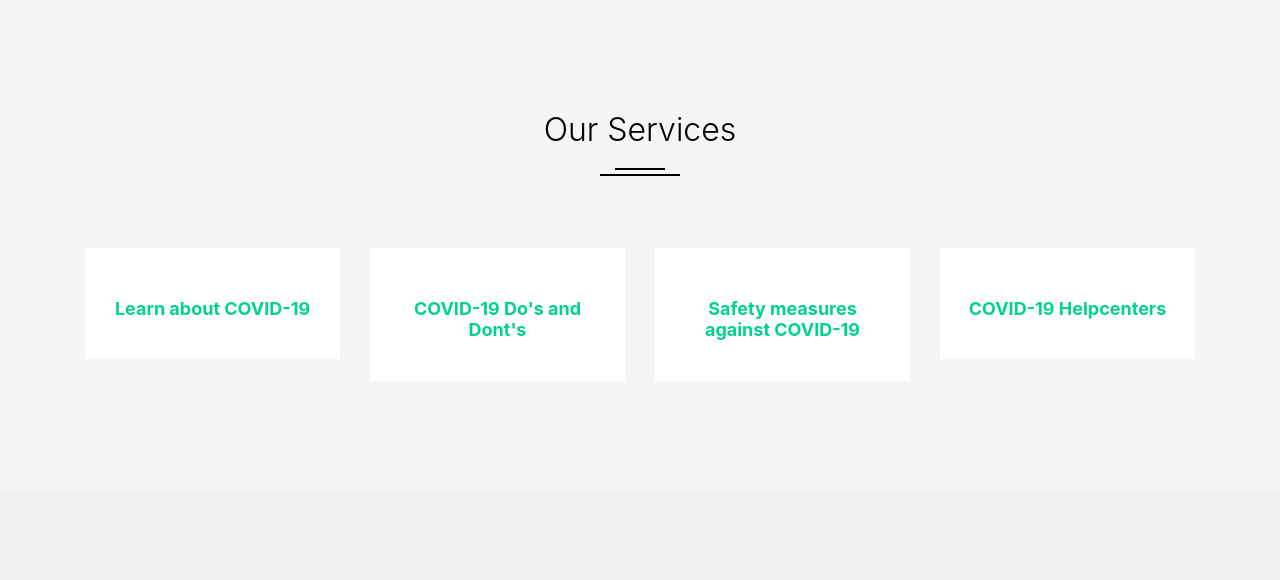
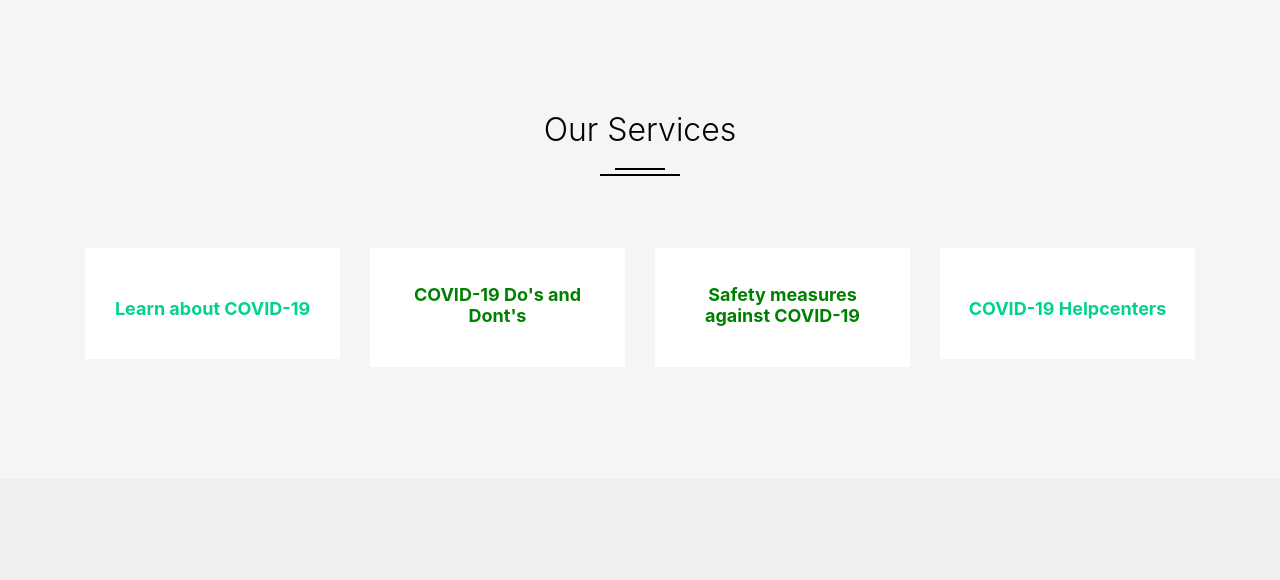
Before and after one commit to my68tron/ContactTrackerWebApp, a Django app: page / in a window 1280 px wide. Shown: the part 1339-1919 px from the top of the page. Run offline with Django 3.2, Linux system fonts and the light colour scheme; some libraries are stand-ins or nearby versions; some web fonts are replaced.

Commit message:
front end update

```diff
--- a/templates/info/index.html
+++ b/templates/info/index.html
@@ -83,40 +83,140 @@
         <h3><a class="font-weight-bold" data-toggle="collapse" href="#collapseExample1" role="button" aria-expanded="false" aria-controls="collapseExample">Learn about COVID-19</a></h3>
         <div class="collapse" id="collapseExample1">
           <div class="card card-body">
-              Anim pariatur cliche reprehenderit, enim eiusmod high life accusamus terry richardson ad squid. Nihil anim keffiyeh helvetica, craft beer labore wes anderson cred nesciunt sapiente ea proident.>
+
+
           </div>
         </div>
         <!--p>Lorem ipsum dolor sit amet. Consectetur adipisicing elit Eaque commodi.</p-->
       </div>
     </div>
+
+
+
+
+
+
     <div class="col-md-6 col-lg-3">
       <div class="service-29128 text-center">
-          <span class="d-block wrap-icon">
-            <!--span class="icon-desktop_mac"></span-->
-          </span>
-          <h3><a class="font-weight-bold" data-toggle="collapse" href="#collapseExample2" role="button" aria-expanded="false" aria-controls="collapseExample">COVID-19 Do's and Dont's</a></h3>
-          <div class="collapse" id="collapseExample2">
-            <div class="card card-body">
-              Anim pariatur cliche reprehenderit, enim eiusmod high life accusamus terry richardson ad squid. Nihil anim keffiyeh helvetica, craft beer labore wes anderson cred nesciunt sapiente ea proident.>
+        <p> </p>
+        <p> </p>
+        <h3><a style="color:green;"class="font-weight-bold"  data-target="#third6" data-toggle="modal" aria-expanded="false">COVID-19 Do's and Dont's</a></h3>
+                    <div id="third6" class="modal fade" tabindex="-1" role="dialog" aria-hidden="true">
+                      <div class="modal-dialog">
+                      <div class="modal-content">
+                          <div class="modal-header">
+                              <h2 style="color:blue; font-weight:bold;"><strong>Protect yourself and others: Follow these Do's and Dont's</strong></h2>
+                          </div>
+
+                          <div class="modal-body">
+                              <div class="col-md-12">
+                                    <div class="panel panel-default">
+                                        <div class="panel-body">
+                                            <div class="text-center">
+
+                                                <div class="panel-body">
+                                                    <fieldset>
+
+                                                      <h2 style="text-decoration: underline; color: red;"><strong>Do's</strong></h2>
+                                                        <p>
+                                                            <ul>
+                                                              <li>Practice frequent hand-washing. Wash hands with soap and water or use alcohol based hand rub. Wash hands even if the visibly clean</li>
+                                                              <li>Cover your nose and mouth with handkerchief/tissue while sneezing or coughing.</li>
+                                                              <li>Throw used tissues into closed bins immediately after use.</li>
+                                                              <li>See a doctor if you feel unwell(fever,difficult breathing and cough). While visiting doctor wear a mask/cloth to cover your mouth and nose.</li>
+                                                              <li>Avoid participating in large gatherings.</li>
+                                                              <li>If you have these signs/symptoms please call State helpline number or Ministry of Health and Family Welfare's 24x7 helpline at <b> 011-23978046 </b> .</li>
+                                                            </ul>
+                                                         </p>
+                                                      <h2 style="text-decoration: underline; color: red;"><strong>Dont's</strong></h2>
+                                                      <p>
+                                                        <ul>
+                                                          <li>Have a close contact with anyone, if you're experiencing cough and fever.</li>
+                                                          <li>Touch your eyes, nose and mouth.</li>
+                                                          <li>Spit in public</li>
+                                                        </ul>
+                                                      </p>
+                                                    </fieldset>
                                                 </div>
                                             </div>
-          <!--p>Lorem ipsum dolor sit amet. Consectetur adipisicing elit Eaque commodi.</p-->
                                         </div>
                                     </div>
+                                </div>
+                          </div>
+
+                          <div class="modal-footer">
+                              <div class="col-md-12">
+                              <button class="btn" data-dismiss="modal" aria-hidden="true">Cancel</button>
+                          </div>
+                          </div>
+                      </div>
+                      </div>
+                    </div>
+      </div>
+    </div>
+
+
+
+
+
+
     <div class="col-md-6 col-lg-3">
       <div class="service-29128 text-center">
-          <span class="d-block wrap-icon">
-            <!--span class="icon-desktop_mac"></span-->
-          </span>
-          <h3><a class="font-weight-bold" data-toggle="collapse" href="#collapseExample3" role="button" aria-expanded="false" aria-controls="collapseExample">Safety measures against COVID-19</a></h3>
-          <div class="collapse" id="collapseExample3">
-            <div class="card card-body">
-              Anim pariatur cliche reprehenderit, enim eiusmod high life accusamus terry richardson ad squid. Nihil anim keffiyeh helvetica, craft beer labore wes anderson cred nesciunt sapiente ea proident.>
+        <p> </p>
+        <p> </p>
+        <h3><a style="color:green;"class="font-weight-bold"  data-target="#third5" data-toggle="modal" aria-expanded="false">Safety measures against COVID-19</a></h3>
+                    <div id="third5" class="modal fade" tabindex="-1" role="dialog" aria-hidden="true">
+                      <div class="modal-dialog">
+                      <div class="modal-content">
+                          <div class="modal-header">
+                              <h2 style="color:blue; font-weight:bold;"><strong>Protective measures against Coronavirus</strong></h2>
+                          </div>
+
+                          <div class="modal-body">
+                              <div class="col-md-12">
+                                    <div class="panel panel-default">
+                                        <div class="panel-body">
+                                            <div class="text-center">
+
+                                                <div class="panel-body">
+                                                    <fieldset>
+
+                                                      <h4 style="text-decoration: underline; color: red;"><strong>A distance of at least 1 meter is necessary to ensure safety for all.</strong></h4>
+                                                        <p>
+                                                            <ul>
+                                                              <li>Wash your hands with soap and water regularly</li>
+                                                              <li>If soap and water is not available, use hand sanitizer with atleast 60% alcohol.</li>
+                                                              <li>Throw used tissues into closed bins immediately after use.</li>
+                                                              <li>Wash hands before touching eyes, nose and mouth.</li>
+                                                              <li>Cover your nose and mouth with handkerchief/tissue while sneezing and coughing.</li>
+                                                              <li>Avoid mass gathering and crowded places .</li>
+                                                            </ul>
+                                                         </p>
+                                                      <h4 style="color: red;"><b>If you are experiencing symptoms like fever, cough and difficult in breathing, please call the state helpline number or 24x7 helpline numbers of Ministry of Health and Family Welfare, Government of India and follow the instructions </b></h4>
+                                                      <h4 style="color: blue"> 1075(Toll Free)  |   011-23978046 </h4>
+                                                    </fieldset>
                                                 </div>
                                             </div>
-          <!--p>Lorem ipsum dolor sit amet. Consectetur adipisicing elit Eaque commodi.</p-->
                                         </div>
                                     </div>
+                                </div>
+                          </div>
+
+                          <div class="modal-footer">
+                              <div class="col-md-12">
+                              <button class="btn" data-dismiss="modal" aria-hidden="true">Cancel</button>
+                          </div>
+                          </div>
+                      </div>
+                      </div>
+                    </div>
+      </div>
+    </div>
+
+
+
+
+
     <div class="col-md-6 col-lg-3">
       <div class="service-29128 text-center">
         <span class="d-block wrap-icon">
```
Lines whose indentation alone changed are shown as unchanged.
